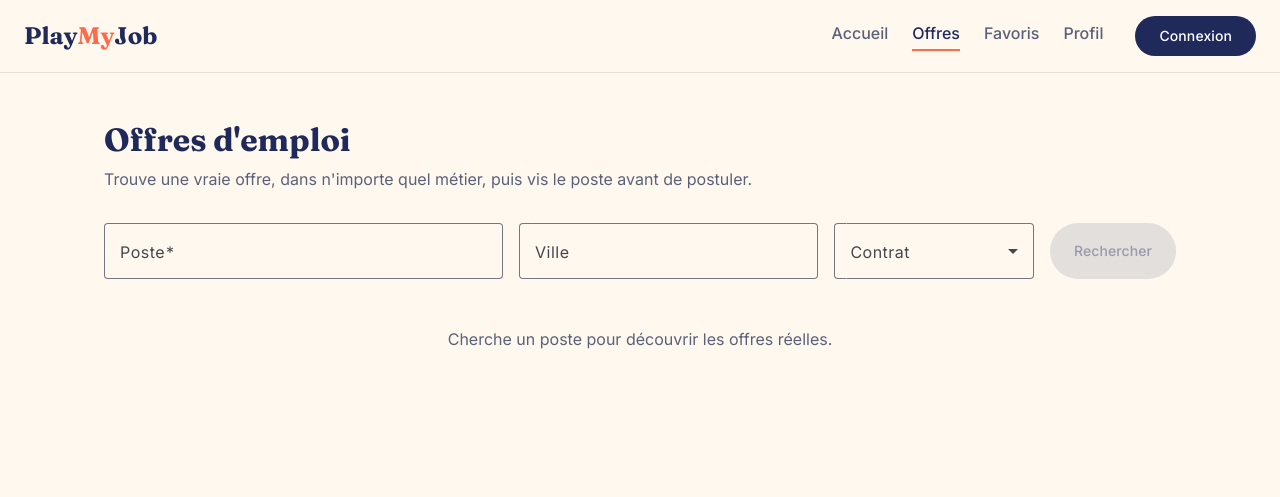
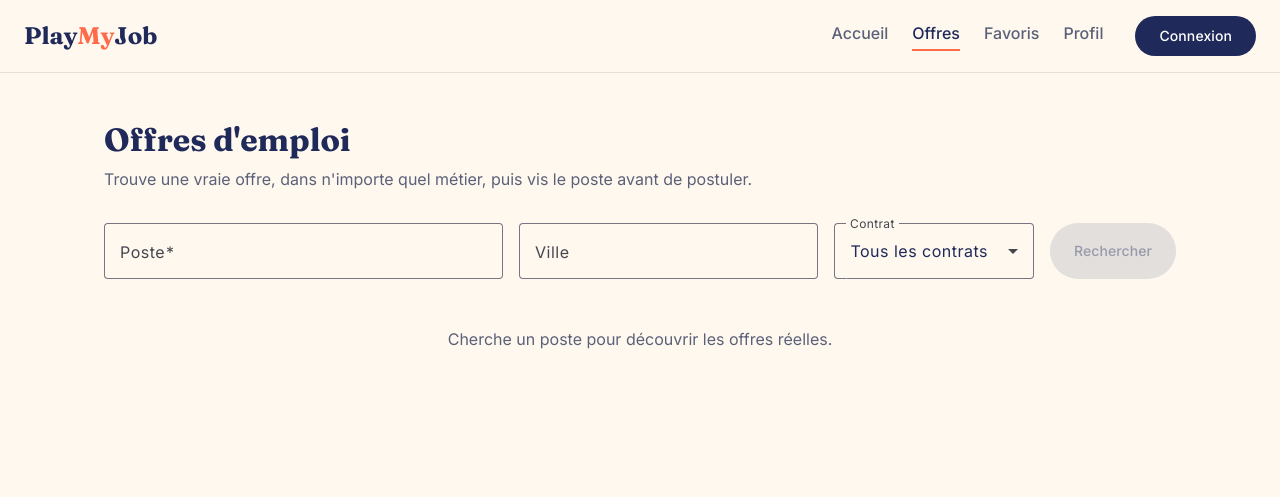
Before and after one commit to maaalaak/projet-playmyjob-malak-insafe, an Angular app in the folder frontend/: page /offers in a window 1280 px wide. Shown: the top 497 px of the page. Built offline with nearby package versions, Linux system fonts and the light colour scheme.

Commit message:
style: libellé « Tous les contrats » visible et titre des boîtes de dialogue en Fraunces

```diff
--- a/frontend/src/app/components/offers/offers.html
+++ b/frontend/src/app/components/offers/offers.html
@@ -16,7 +16,7 @@
 
     <mat-form-field appearance="outline" subscriptSizing="dynamic">
       <mat-label>Contrat</mat-label>
-      <mat-select formControlName="contract">
+      <mat-select formControlName="contract" [canSelectNullableOptions]="true">
         @for (option of contractOptions; track option.label) {
           <mat-option [value]="option.value">{{ option.label }}</mat-option>
         }
--- a/frontend/src/styles.scss
+++ b/frontend/src/styles.scss
@@ -32,6 +32,14 @@ html {
   --color-text-muted: #5b6178;
   --color-border: #e8dfd2;
   --font-display: 'Fraunces', serif;
+
+  // Le titre des boîtes de dialogue reprend la police des titres du site.
+  @include mat.dialog-overrides(
+    (
+      subhead-font: var(--font-display),
+      subhead-weight: 700,
+    )
+  );
 }
 
 body {
```
